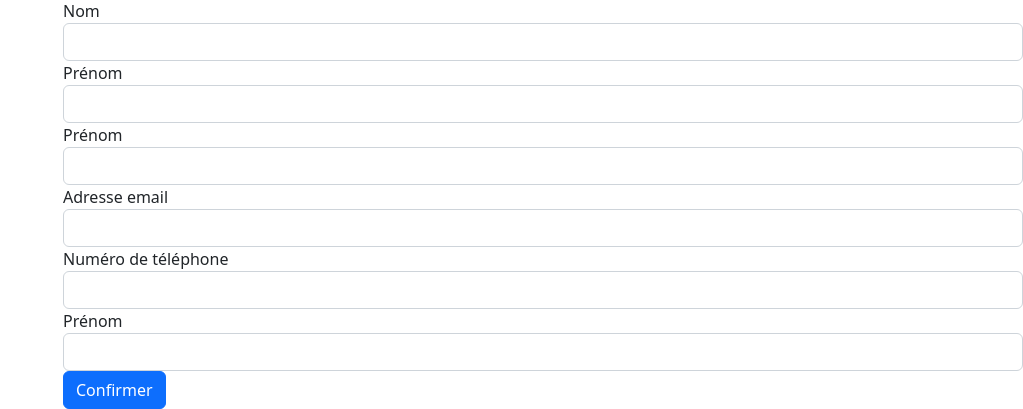
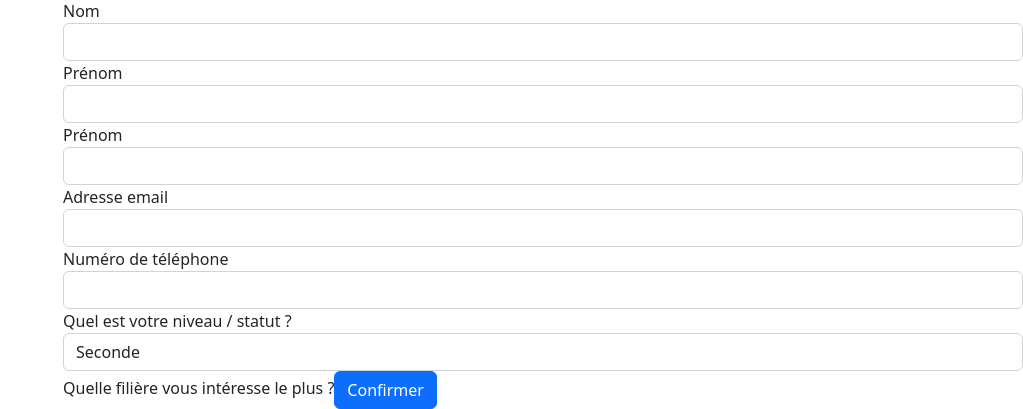
Before and after one commit to Lazy-Bogdi/annuaire, a PHP site: page /form.php in a window 1280 px wide. Shown: the part 643-1052 px from the top of the page, without its empty margins (257-1280 px from the left). Run offline with PHP 8.4, Linux system fonts and the light colour scheme.

Commit message:
ajouts de selects dans le formulaire

```diff
--- a/classes/classForm.php
+++ b/classes/classForm.php
@@ -107,7 +107,7 @@ class Form2
     }
 
         //Ajout des selects
-    public function ajoutSelect(string $nom, array $option, array $attributs=[]) {
+    public function ajoutSelect(string $nom, array $options, array $attributs=[]) {
         $this->formulaireCode = $this->formulaireCode . "<select name ='$nom' ";
 
         if($attributs):
--- a/form.php
+++ b/form.php
@@ -23,8 +23,11 @@ $formulaire2->debutFormulaire()
     ->ajoutLabel('tel', 'Numéro de téléphone')
     ->ajoutInput('tel', 'tel', ['id' => 'tel', 'class' => 'form-control'])
 
-    ->ajoutLabel('prenom', 'Prénom')
-    ->ajoutInput('text', 'prenom', ['id' => 'prenom', 'class' => 'form-control'])
+    ->ajoutLabel('niveau', 'Quel est votre niveau / statut ?')
+    ->ajoutSelect('niveau', ['0' =>'Seconde', '1' =>'Première', '2' =>'Terminale', '3' =>'Bac +1', '4' =>'Bac +2', '5' =>'Bac +3', '6' =>'Bac +4/+5', '7' =>'Parent'] , ['id' => 'niveau', 'class' => 'form-control'])
+
+    ->ajoutLabel('interet', 'Quelle filière vous intéresse le plus ?')
+    //->ajoutSelect('interet', 'interet', ['id' => 'niveau', 'class' => 'form-control'])
 
     ->ajoutBouton('Confirmer', ['class' => 'btn btn-primary'])
     ->finFormulaire();
```
